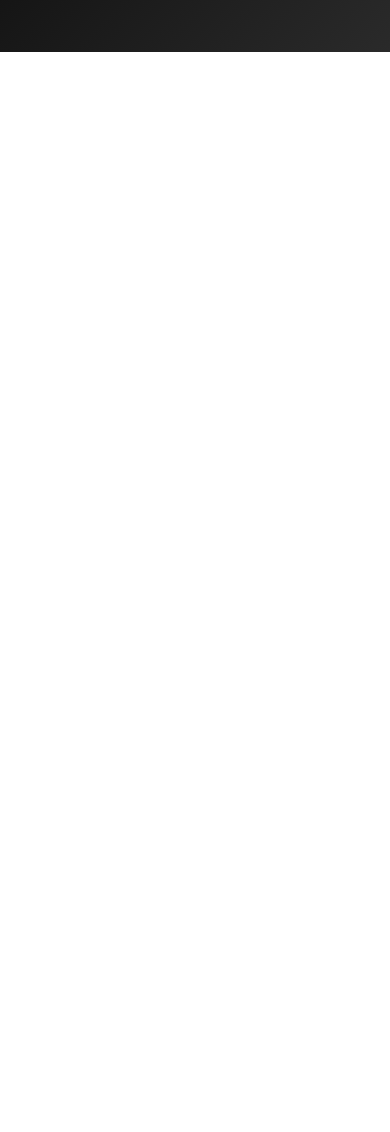
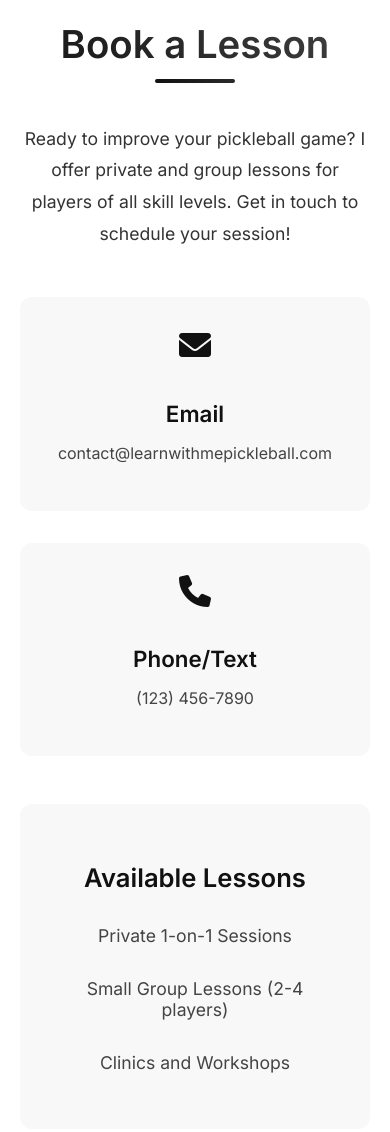
Before and after one commit to huntrrice/LearnWithMePickleball, a plain HTML site: page index.html in a window 390 px wide. Shown: the part 3870-5002 px from the top of the page. Before the commit the page ends 3922 px from the top, so only its background shows below. Drawn offline with Linux system fonts and the light colour scheme.

Commit message:
Add booking info section with lesson details and contact methods
- Introduced a new section for booking lessons, including an introductory paragraph, available lesson types, and contact methods (email and phone).
- Enhanced styles for the booking info section to improve layout and responsiveness, including grid layout for contact methods and responsive typography adjustments.

```diff
--- a/css/styles.css
+++ b/css/styles.css
@@ -579,3 +579,131 @@ html {
     color: white;
     border: none;
 }
+
+/* Booking Info Section Styles */
+.booking-info {
+    padding: 80px 0;
+    background: white;
+}
+
+.booking-info h2 {
+    font-size: 2.8rem;
+    margin-bottom: 2.5rem;
+    font-weight: 600;
+    text-align: center;
+    color: #111;
+    position: relative;
+    padding-bottom: 1rem;
+    background: linear-gradient(45deg, #111 0%, #444 100%);
+    -webkit-background-clip: text;
+    background-clip: text;
+    color: transparent;
+}
+
+.booking-info h2::after {
+    content: '';
+    position: absolute;
+    bottom: 0;
+    left: 50%;
+    transform: translateX(-50%);
+    width: 80px;
+    height: 4px;
+    background: linear-gradient(90deg, #111111 0%, #2a2a2a 100%);
+    border-radius: 2px;
+}
+
+.booking-content {
+    max-width: 800px;
+    margin: 0 auto;
+    padding: 0 20px;
+    text-align: center;
+}
+
+.booking-intro {
+    font-size: 1.2rem;
+    line-height: 1.8;
+    color: #333;
+    margin-bottom: 3rem;
+}
+
+.contact-methods {
+    display: grid;
+    grid-template-columns: repeat(auto-fit, minmax(250px, 1fr));
+    gap: 2rem;
+    margin-bottom: 3rem;
+}
+
+.contact-item {
+    padding: 2rem;
+    border-radius: 12px;
+    background: #f8f8f8;
+    transition: transform 0.3s ease, box-shadow 0.3s ease;
+}
+
+.contact-item:hover {
+    transform: translateY(-5px);
+    box-shadow: 0 8px 25px rgba(0,0,0,0.1);
+}
+
+.contact-item i {
+    font-size: 2rem;
+    color: #111;
+    margin-bottom: 1rem;
+}
+
+.contact-item h3 {
+    font-size: 1.4rem;
+    margin-bottom: 0.5rem;
+    color: #111;
+}
+
+.contact-item a {
+    color: #444;
+    text-decoration: none;
+    transition: color 0.3s ease;
+}
+
+.contact-item a:hover {
+    color: #111;
+}
+
+.lesson-types {
+    margin-top: 3rem;
+    padding: 2rem;
+    border-radius: 12px;
+    background: #f8f8f8;
+}
+
+.lesson-types h3 {
+    font-size: 1.6rem;
+    margin-bottom: 1.5rem;
+    color: #111;
+}
+
+.lesson-types ul {
+    list-style: none;
+    padding: 0;
+    margin: 0;
+}
+
+.lesson-types li {
+    font-size: 1.1rem;
+    color: #444;
+    margin-bottom: 1rem;
+    padding: 0.5rem 0;
+}
+
+/* Responsive adjustments */
+@media (max-width: 768px) {
+    .booking-info h2 {
+        font-size: 2.4rem;
+    }
+
+    .contact-methods {
+        grid-template-columns: 1fr;
+    }
+
+    .booking-intro {
+        font-size: 1.1rem;
+    }
+}
--- a/index.html
+++ b/index.html
@@ -114,6 +114,37 @@
         </div>
     </section>
 
+    <section class="booking-info">
+        <div class="container">
+            <h2>Book a Lesson</h2>
+            <div class="booking-content">
+                <p class="booking-intro">Ready to improve your pickleball game? I offer private and group lessons for players of all skill levels. Get in touch to schedule your session!</p>
+
+                <div class="contact-methods">
+                    <div class="contact-item">
+                        <i class="fas fa-envelope"></i>
+                        <h3>Email</h3>
+                        <p><a href="mailto:contact@learnwithmepickleball.com">contact@learnwithmepickleball.com</a></p>
+                    </div>
+                    <div class="contact-item">
+                        <i class="fas fa-phone"></i>
+                        <h3>Phone/Text</h3>
+                        <p><a href="tel:+1234567890">(123) 456-7890</a></p>
+                    </div>
+                </div>
+
+                <div class="lesson-types">
+                    <h3>Available Lessons</h3>
+                    <ul>
+                        <li>Private 1-on-1 Sessions</li>
+                        <li>Small Group Lessons (2-4 players)</li>
+                        <li>Clinics and Workshops</li>
+                    </ul>
+                </div>
+            </div>
+        </div>
+    </section>
+
     <footer class="footer">
         <div class="container">
             <div class="footer-bottom">
```
